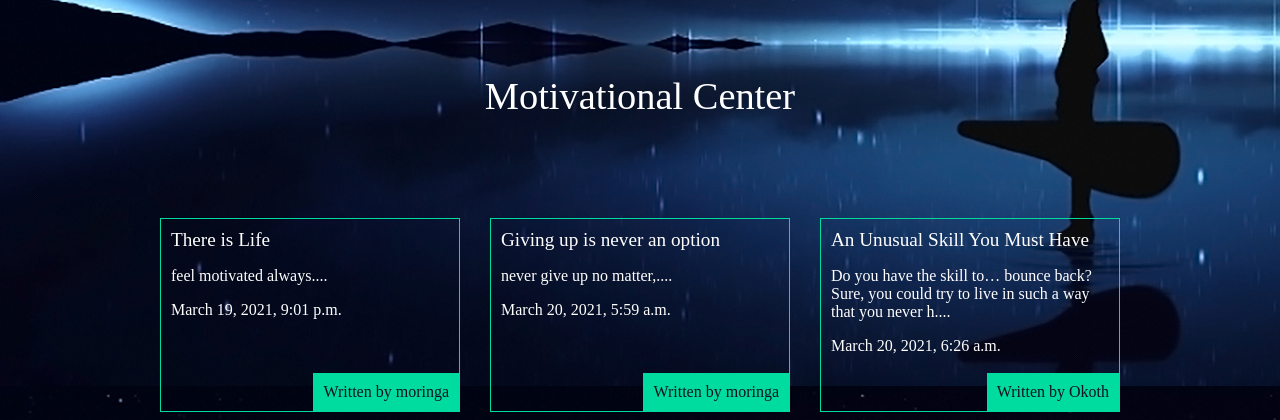
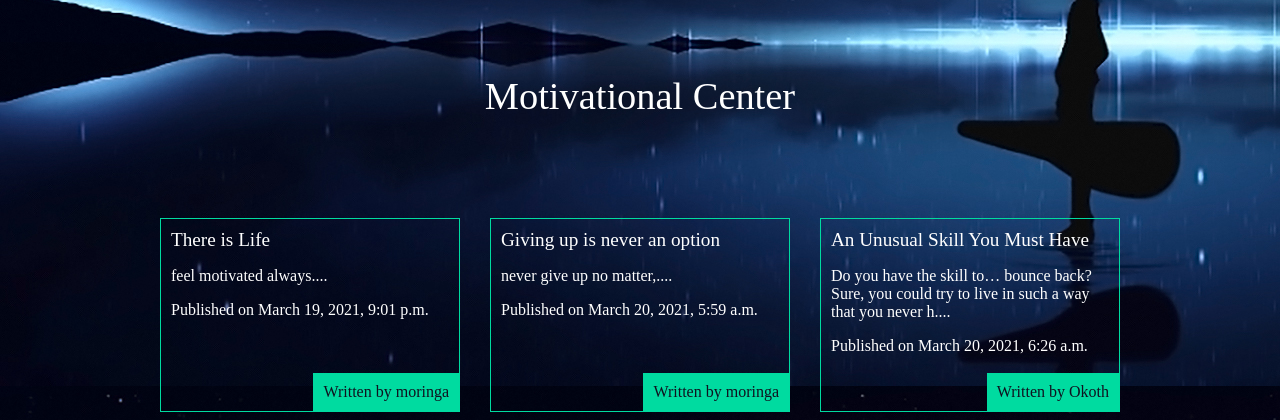
Before and after one commit to stephenndele/django-1, a Django app: page / in a window 1280 px wide. Shown: the part 694-1114 px from the top of the page. Run offline with Django 3.2, Linux system fonts and the light colour scheme; data comes from the database, SQL or seed files in the repository; both versions use the stored data as it was after the commit.

Commit message:
published date

```diff
--- a/django1/articles/templates/articles/article_list.html
+++ b/django1/articles/templates/articles/article_list.html
@@ -8,7 +8,7 @@
             <!-- <img src="{{article.thumb.url}}" alt="image coming soon"> -->
             <h2><a href="{% url 'articles:detail' slug=article.slug %}">{{ article.title }}</a></h2>
             <p>{{ article.snippet }}</p>
-            <p>{{ article.date }}</p>
+            <p> Published on {{ article.date }}</p>
             <p class="author"> Written by {{ article.author.username}}</p>
         </div>
     {% endfor %}
--- /dev/null
+++ b/django1/requirements.txt
@@ -0,0 +1,4 @@
+asgiref==3.3.1
+Django==3.1.7
+pytz==2021.1
+sqlparse==0.4.1
--- a/django1/templates/base.html
+++ b/django1/templates/base.html
@@ -1,4 +1,4 @@
-{% load static from staticfiles %}
+{% load static %}
 <!DOCTYPE html>
 <html>
     <head>
```
Also changed, not shown: django1/db.sqlite3.
